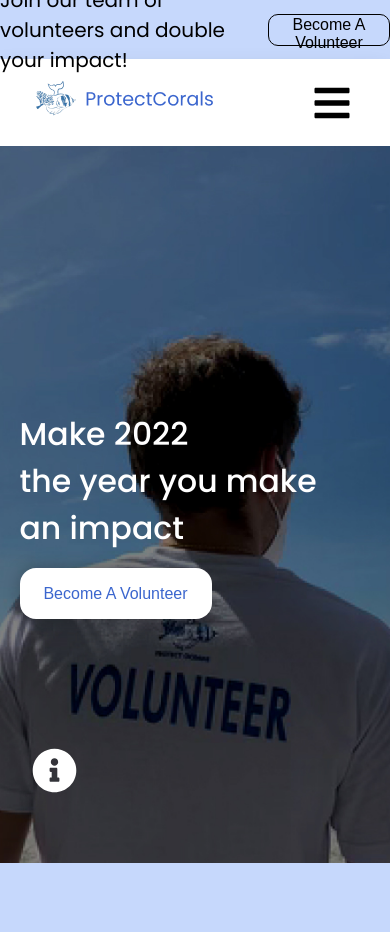
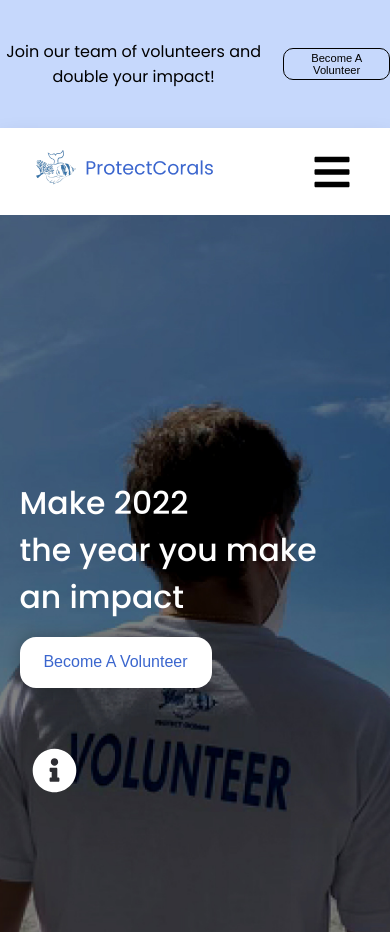
Before and after one commit to codeyStein/ProtectCorals, a Next.js app: page / in a window 390 px wide. Before the commit the page ends 863 px from the top, so only its background shows below. Built offline with nearby package versions, Linux system fonts and the light colour scheme.

Commit message:
issue: fixed navbar responsivness bug

```diff
--- a/components/Nav.js
+++ b/components/Nav.js
@@ -20,8 +20,6 @@ export default function Nav() {
       <a className="nav--logo" href="#" > <Image src={navImage} alt="ProtectCorals Navbar Logo" width="182" height="48" loading="lazy"/> </a>
       <div className="nav--list" id={linksVisible ? "hidden" : ""}>
 
-<div>
-
       <Link href="/">
         <a>Home</a>
       </Link>
@@ -41,8 +39,6 @@ export default function Nav() {
        <a>Contact</a>
       </Link>
 
-</div>
-
 
 
       </div>
--- a/styles/globals.css
+++ b/styles/globals.css
@@ -40,8 +40,9 @@ body {
 }
 
 .banner--content {
-  font-size: 1.25rem;
+  font-size: 1rem;
   margin-right: 1rem;
+  text-align: center;
 }
 
 .banner--button {
@@ -107,7 +108,7 @@ nav button {
     padding: 1rem;
 
   }
-  #hidden a {
+  #hidden div a {
     font-size: 1.2rem;
     margin-bottom: 1rem;
   }
@@ -281,7 +282,11 @@ nav button {
     width: 18rem;
     font-size: 1.5rem;
   }
-
+  .banner--button {
+    height: 2rem;
+    width: 10rem;
+    font-size: 0.7rem;
+  }
 }
 
 
@@ -290,6 +295,12 @@ nav button {
     height: 3.5rem;
     width: 16rem;
     font-size: 1.2rem;
+  }
+  .banner {
+    height: 6rem;
+  }
+  #hidden {
+    top: 183px;
   }
 }
 
@@ -308,7 +319,12 @@ nav button {
     width: 12rem;
     font-size: 1rem;
   }
-
+  .banner {
+    height: 8rem;
+  }
+  #hidden {
+    top: 214px;
+  }
 }
 
 
```
